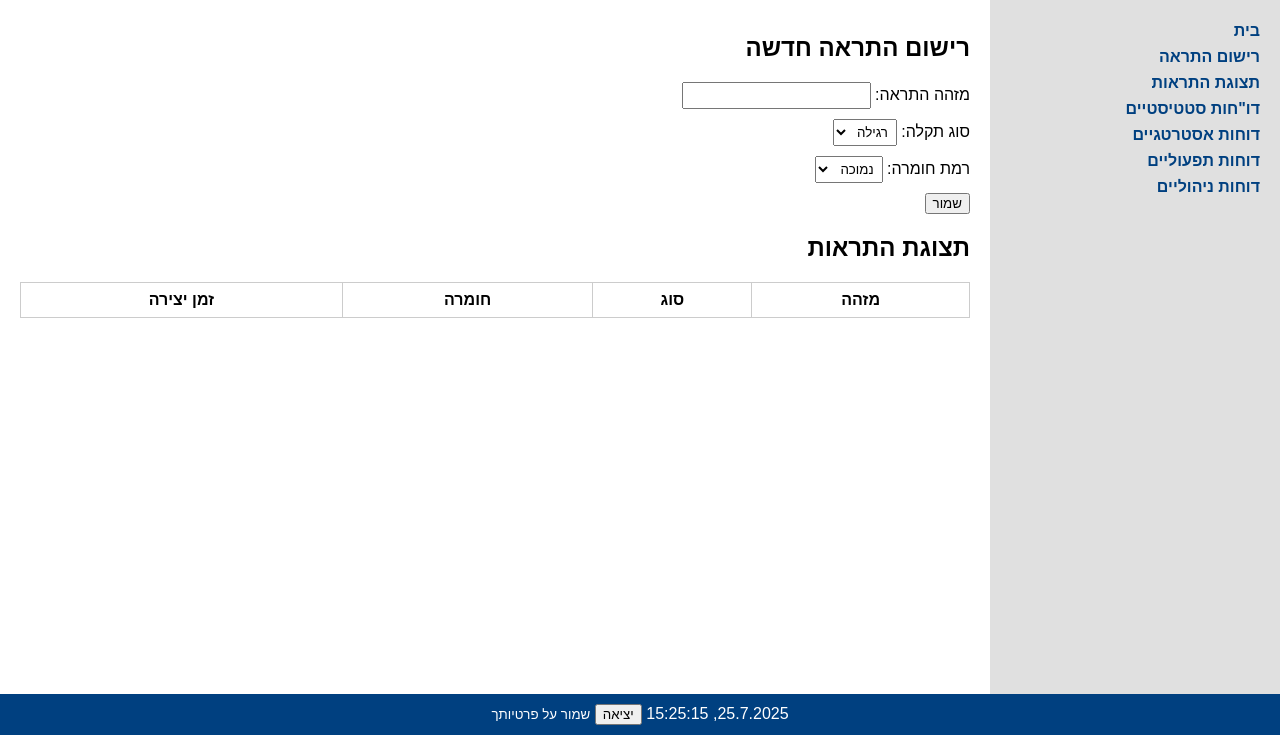
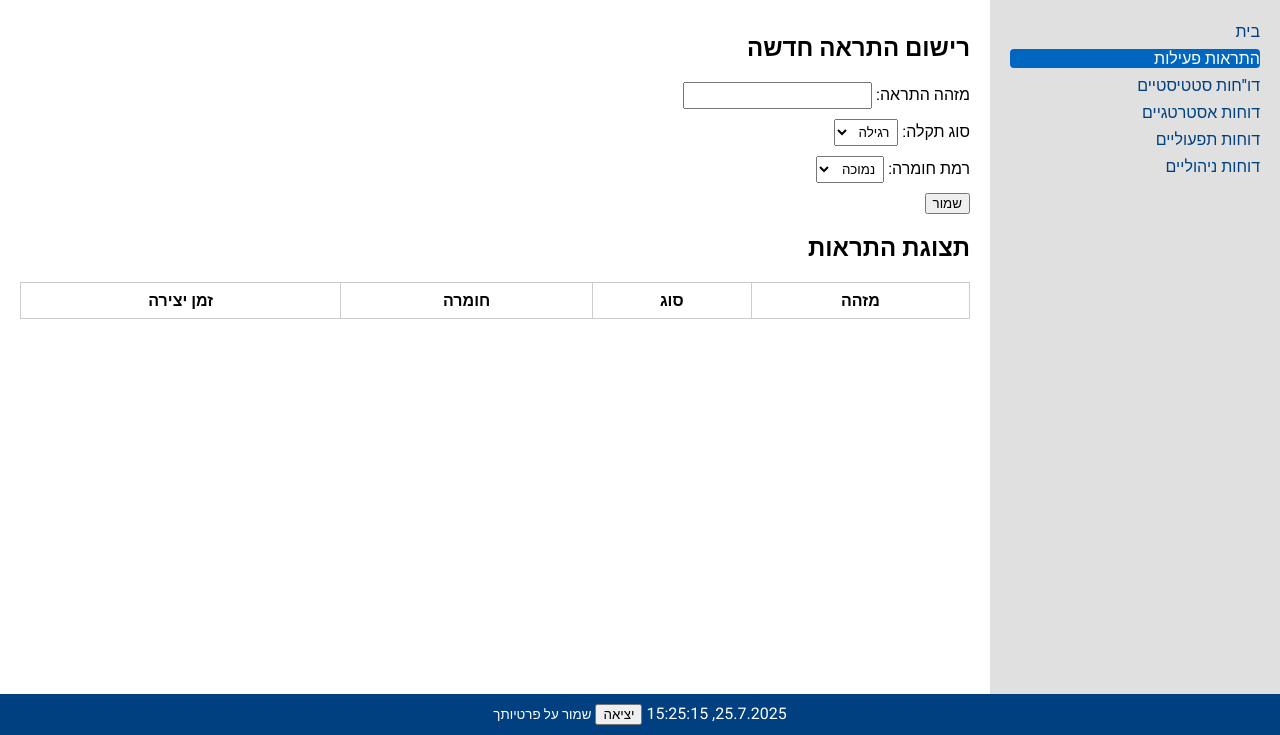
Before and after one commit to dolevhadi2/final, a plain HTML site: page alerts.html in a window 1280 px wide. Shown: the part 66-801 px from the top of the page. Drawn offline with Linux system fonts and the light colour scheme.

Commit message:
Add files via upload

```diff
--- a/alerts.html
+++ b/alerts.html
@@ -8,15 +8,14 @@
 </head>
 <body>
   <header>
-    <img src="logo.svg" alt="לוגו" style="height: 40px; vertical-align: middle;">
+    <img src="logo.svg" alt="לוגו מערכת" style="height: 40px; vertical-align: middle;">
     <span>התראות פעילות</span>
     <span style="float: left;">משתמש: ___</span>
   </header>
   <div class="layout">
     <nav class="sidebar">
       <a href="index.html">בית</a>
-      <a href="alerts.html#newAlert">רישום התראה</a>
-      <a href="alerts.html#alertsTable">תצוגת התראות</a>
+      <a href="alerts.html" class="active">התראות פעילות</a>
       <a href="reports.html">דו"חות סטטיסטיים</a>
       <a href="strategic.html">דוחות אסטרטגיים</a>
       <a href="operational.html">דוחות תפעוליים</a>
@@ -48,7 +47,12 @@
         <h2>תצוגת התראות</h2>
         <table>
           <thead>
-            <tr><th>מזהה</th><th>סוג</th><th>חומרה</th><th>זמן יצירה</th></tr>
+            <tr>
+              <th>מזהה</th>
+              <th>סוג</th>
+              <th>חומרה</th>
+              <th>זמן יצירה</th>
+            </tr>
           </thead>
           <tbody></tbody>
         </table>
@@ -56,7 +60,7 @@
     </main>
   </div>
   <footer>
-    <span id="datetime"></span>
+    <span id="datetimeAlert"></span>
     <button onclick="logout()">יציאה</button>
     <small>שמור על פרטיותך</small>
   </footer>
@@ -64,17 +68,36 @@
     function saveAlert(e) {
       e.preventDefault();
       const form = document.getElementById('alertForm');
-      const alert = { id: form.id.value, type: form.type.value, severity: form.severity.value, timestamp: new Date().toLocaleString('he-IL') };
-      const alerts = JSON.parse(localStorage.getItem('alerts') || '[]'); alerts.push(alert); localStorage.setItem('alerts', JSON.stringify(alerts)); form.reset(); loadAlerts();
+      const alert = {
+        id: form.id.value,
+        type: form.type.value,
+        severity: form.severity.value,
+        timestamp: new Date().toLocaleString('he-IL')
+      };
+      const alerts = JSON.parse(localStorage.getItem('alerts') || '[]');
+      alerts.push(alert);
+      localStorage.setItem('alerts', JSON.stringify(alerts));
+      form.reset();
+      loadAlerts();
     }
     function loadAlerts() {
       const alerts = JSON.parse(localStorage.getItem('alerts') || '[]');
-      const tbody = document.querySelector('#alertsTable tbody'); tbody.innerHTML = '';
-      alerts.forEach(a => { const row = document.createElement('tr'); row.innerHTML = `<td>${a.id}</td><td>${a.type}</td><td>${a.severity}</td><td>${a.timestamp}</td>`; tbody.appendChild(row); });
+      const tbody = document.querySelector('#alertsTable tbody');
+      tbody.innerHTML = '';
+      alerts.forEach(a => {
+        const row = document.createElement('tr');
+        row.innerHTML = `<td>${a.id}</td><td>${a.type}</td><td>${a.severity}</td><td>${a.timestamp}</td>`;
+        tbody.appendChild(row);
+      });
     }
     document.getElementById('alertForm').addEventListener('submit', saveAlert);
-    setInterval(() => { document.getElementById('datetime').textContent = new Date().toLocaleString('he-IL'); }, 1000);
-    window.onload = loadAlerts; function logout() { alert('Logging out...'); }
+    setInterval(() => {
+      document.getElementById('datetimeAlert').textContent = new Date().toLocaleString('he-IL');
+    }, 1000);
+    window.onload = loadAlerts;
+    function logout() {
+      alert('Logging out...');
+    }
   </script>
 </body>
 </html>
--- a/style.css
+++ b/style.css
@@ -1,18 +1,105 @@
-body { margin: 0; font-family: Arial, sans-serif; direction: rtl; background: #f9f9f9; }
-header, footer { background: #004080; color: #fff; padding: 10px; text-align: center; }
-.layout { display: flex; min-height: calc(100vh - 100px); }
-.sidebar { background: #e0e0e0; width: 250px; padding: 20px; }
-.main { flex: 1; padding: 20px; overflow: auto; background: #fff; }
-.sidebar a { display: block; margin: 8px 0; color: #004080; text-decoration: none; font-weight: bold; }
-.sidebar a:hover { text-decoration: underline; }
-table { width: 100%; border-collapse: collapse; margin-top: 10px; }
-th, td { border: 1px solid #ccc; padding: 8px; text-align: center; }
-.actions button, .actions button[type=button] { margin: 4px; padding: 6px 12px; background: #004080; color: #fff; border: none; cursor: pointer; }
-.actions button:hover { background: #0066c0; }
-form label { display: block; margin: 10px 0; }
-form input, form select { margin-left: 10px; padding: 4px; }
+/* style.css */
+/* CSS for demo screens */
+@import url('https://fonts.googleapis.com/css2?family=Roboto:wght@400;500;700&display=swap');
+
+body {
+  margin: 0;
+  font-family: 'Roboto', sans-serif;
+  direction: rtl;
+  background: #f9f9f9;
+}
+
+header,
+footer {
+  background: #004080;
+  color: #fff;
+  padding: 10px;
+  text-align: center;
+}
+
+.layout {
+  display: flex;
+  min-height: calc(100vh - 100px);
+}
+
+.sidebar {
+  background: #e0e0e0;
+  width: 250px;
+  padding: 20px;
+  position: sticky;
+  top: 0;
+}
+
+.main {
+  flex: 1;
+  padding: 20px;
+  overflow: auto;
+  background: #fff;
+}
+
+.sidebar a {
+  display: block;
+  margin: 8px 0;
+  color: #004080;
+  text-decoration: none;
+  font-weight: 500;
+}
+.sidebar a:hover {
+  text-decoration: underline;
+}
+
+.sidebar a.active {
+  background: #0066c0;
+  color: #fff;
+  border-radius: 4px;
+}
+
+table {
+  width: 100%;
+  border-collapse: collapse;
+  margin-top: 10px;
+}
+
+th,
+td {
+  border: 1px solid #ccc;
+  padding: 8px;
+  text-align: center;
+}
+
+.actions button,
+.actions button[type=button] {
+  margin: 4px;
+  padding: 6px 12px;
+  background: #004080;
+  color: #fff;
+  border: none;
+  cursor: pointer;
+}
+.actions button:hover {
+  background: #0066c0;
+}
+
+form label {
+  display: block;
+  margin: 10px 0;
+}
+
+form input,
+form select {
+  margin-left: 10px;
+  padding: 4px;
+}
+
 @media (max-width: 768px) {
-  .layout { flex-direction: column; }
-  .sidebar { width: 100%; order: 2; }
-  .main { order: 1; }
+  .layout {
+    flex-direction: column;
+  }
+  .sidebar {
+    width: 100%;
+    order: 2;
+  }
+  .main {
+    order: 1;
+  }
 }
```
Also changed, not shown: index.html (+10 -6 lines), managerial.html (+11 -29 lines), operational.html (+10 -29 lines), reports.html (+25 -10 lines), strategic.html (+7 -10 lines).
